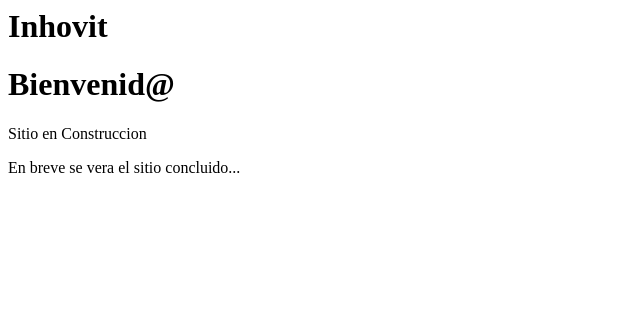
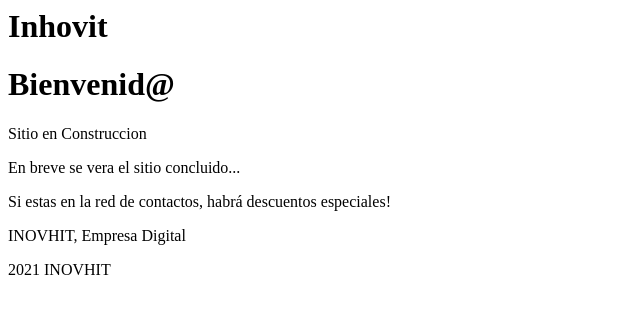
Before and after one commit to iamlethor/PaginaCliente, a plain HTML site: page index.html in a window 1280 px wide. Shown: the whole page, without its empty margins (0-640 px from the left). Drawn offline with Linux system fonts and the light colour scheme.

Commit message:
Se agrega informacion de empresa

```diff
--- a/index.html
+++ b/index.html
@@ -10,6 +10,12 @@
 		<h1>Bienvenid@</h1>
 		<p>Sitio en Construccion</p>
 		<p>En breve se vera el sitio concluido...</p>
+		<p>Si estas en la red de contactos, habrá descuentos especiales!<p>
+
+
+		<p>INOVHIT, Empresa Digital</p>
+
+		<p>2021 INOVHIT</p>
 	</body>
 
 </html>
```
